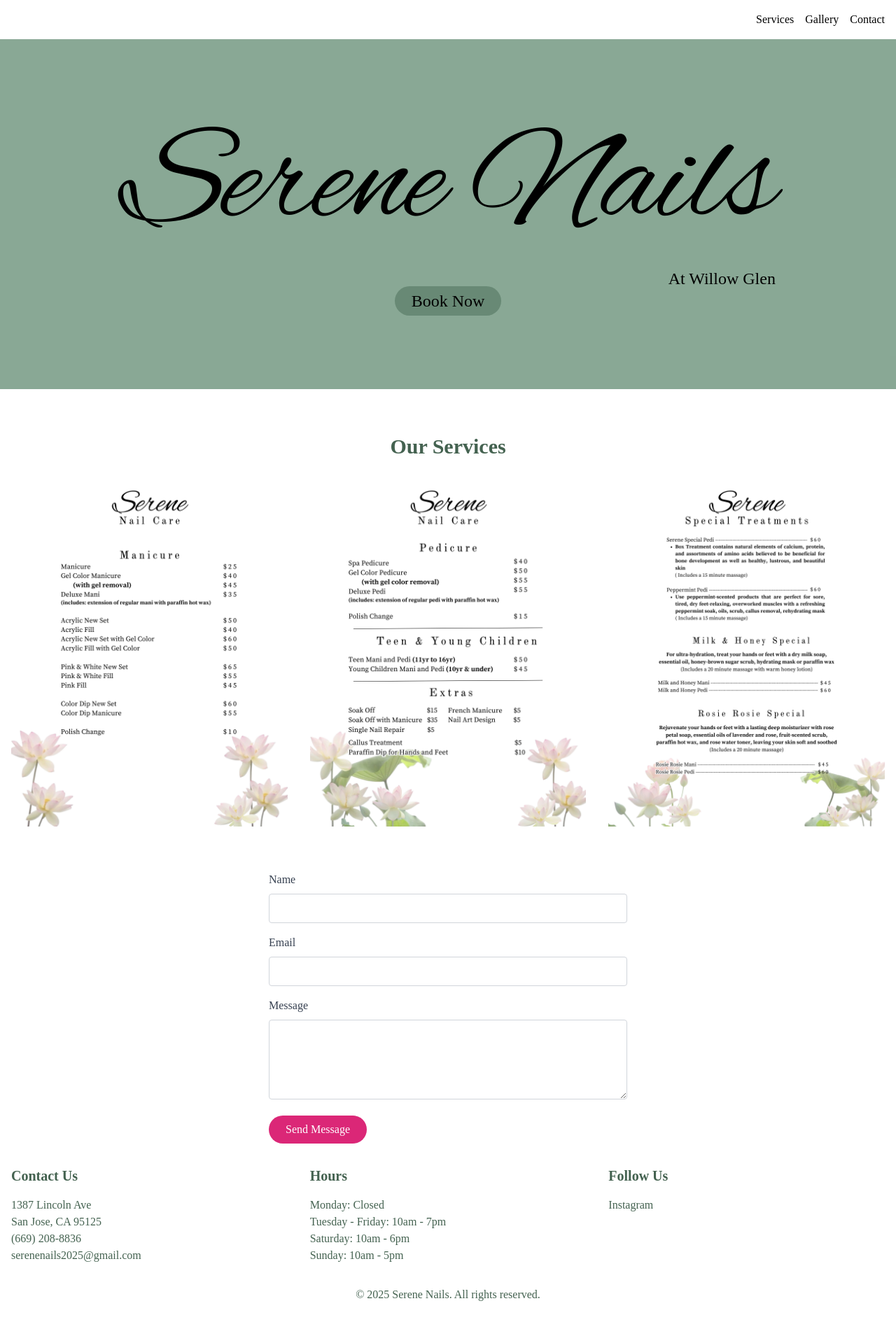
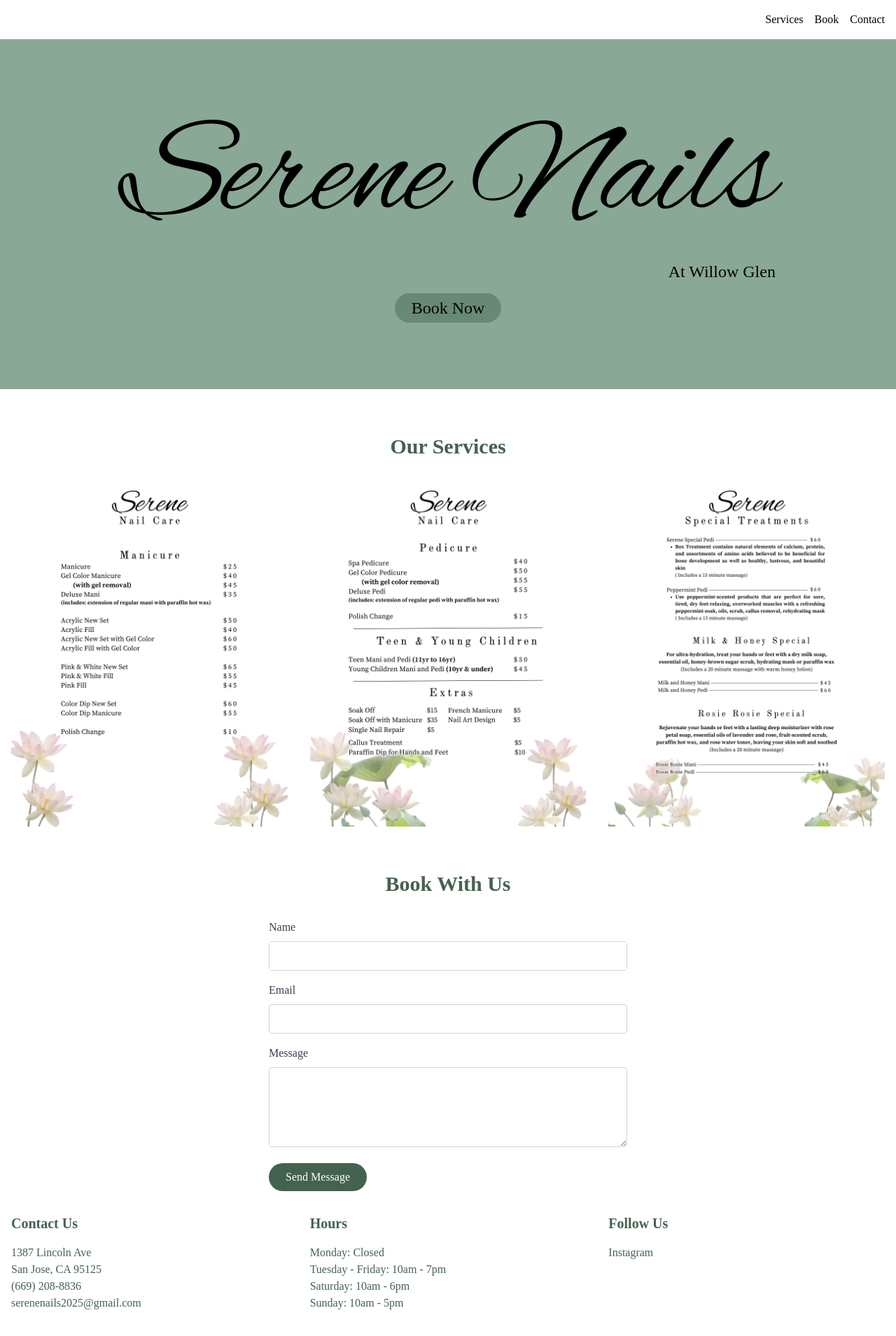
Before and after one commit to kaylatrinh/serene-nails, a Next.js app: page / in a window 1280 px wide. Shown: the top 1909 px of the page at 70% size. Built offline with nearby package versions, Linux system fonts and the light colour scheme.

Commit message:
final style changes

```diff
--- a/components/Bookings/Booking.tsx
+++ b/components/Bookings/Booking.tsx
@@ -3,6 +3,9 @@ import EmailForm from "@/components/Email/EmailForm";
 export default function Booking() {
 
   return (
-      <EmailForm></EmailForm>
+      <div id="booking">
+        <h2 className="text-3xl font-bold text-center mb-8 text-green-950 text-opacity-75">Book With Us</h2>
+        <EmailForm></EmailForm>
+      </div>
   )
 }
--- a/components/Email/EmailForm.tsx
+++ b/components/Email/EmailForm.tsx
@@ -67,7 +67,7 @@ export default function EmailForm() {
                           rows={4}
                           className="w-full border border-gray-300 p-2 rounded"></textarea>
             </div>
-            <button type="submit" className="bg-pink-600 text-white py-2 px-6 rounded-full hover:bg-pink-700 transition duration-300">Send Message</button>
+            <button type="submit" className="bg-green-950 bg-opacity-75 text-white py-2 px-6 rounded-full hover:bg-green-950 transition duration-300">Send Message</button>
             </form>
     )
 }
--- a/components/Header/Header.tsx
+++ b/components/Header/Header.tsx
@@ -7,17 +7,17 @@ export default function Header() {
         <div></div>
         <ul className="flex space-x-4">
           <li>
-            <Link href="#services" className="text-black hover:text-pink-800">
+            <Link href="#services" className="text-black hover:text-green-800">
               Services
             </Link>
           </li>
           <li>
-            <Link href="#gallery" className="text-black hover:text-pink-800">
-              Gallery
+            <Link href="#booking" className="text-black hover:text-green-800">
+              Book
             </Link>
           </li>
           <li>
-            <Link href="#contact" className="text-black hover:text-pink-800">
+            <Link href="#contact" className="text-black hover:text-green-800">
               Contact
             </Link>
           </li>
--- a/components/Welcome/Hero.tsx
+++ b/components/Welcome/Hero.tsx
@@ -5,7 +5,7 @@ export default function Hero() {
     <section className="relative h-[500px]">
       <div className="absolute inset-0 bg-green-900 bg-opacity-50 flex items-center justify-center">
           <div className="text-center">
-              <h1 className="text-3xl md:text-5xl sm:text-5xl text-black border-black mb-4 alex-brush">Serene Nails</h1>
+              <h1 className="text-5xl sm:text-7xl md:text-9xl lg:text-[200px]  text-black border-black mb-4 alex-brush">Serene Nails</h1>
               <h6 className="text-right text-black sm:text-2xl">At Willow Glen</h6>
               <a
                   href="#contact"
--- a/components/Welcome/index.css
+++ b/components/Welcome/index.css
@@ -2,5 +2,8 @@
 
 .alex-brush {
   font-family: 'Alex Brush', cursive;
-  font-size: 200px;
 }
+
+h6 {
+  padding-bottom: 20px;
+}
```
Also changed, not shown: 1 other file (tests, documents, lock files or other folders).
